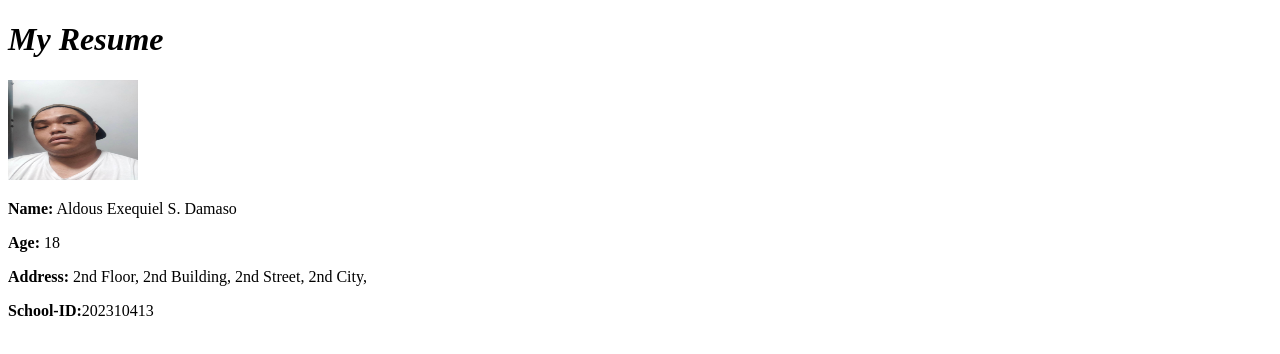
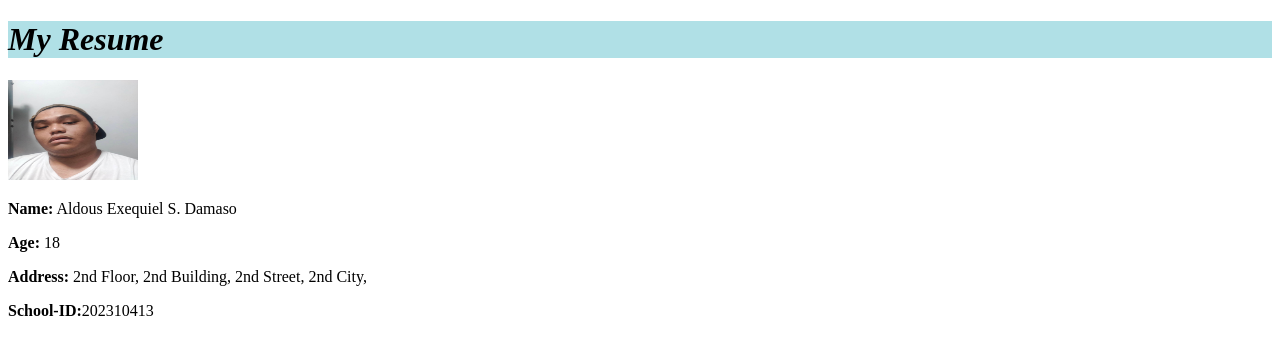
Before and after one commit to CestinaLover/WD-Seatwork-jigaboo-2-TX03, a plain HTML site: page index.html in a window 1280 px wide. Drawn offline with Linux system fonts and the light colour scheme.

Commit message:
new shizz

```diff
--- a/index.html
+++ b/index.html
@@ -3,15 +3,13 @@
 
 <head>
     <title>A Wandering jigaboos Resume</title>
-<style>
-        p {
-          background-image: <img src="image.jpg">
-        }
-</style>
+
+
 
 </head>
 <body>
-   <i><b><h1>My Resume</h1></b></i>
+    <background-image src="assets\img\snorlax jimbo.png"/>
+   <i><b><h1 style="background-color:powderblue;">My Resume</h1></b></i>
    <img src="./assets/img/Dousy.jpg" alt="Nyebe" width="130" height="100">
 
 </body>
```
Also changed, not shown: 1 other file.
